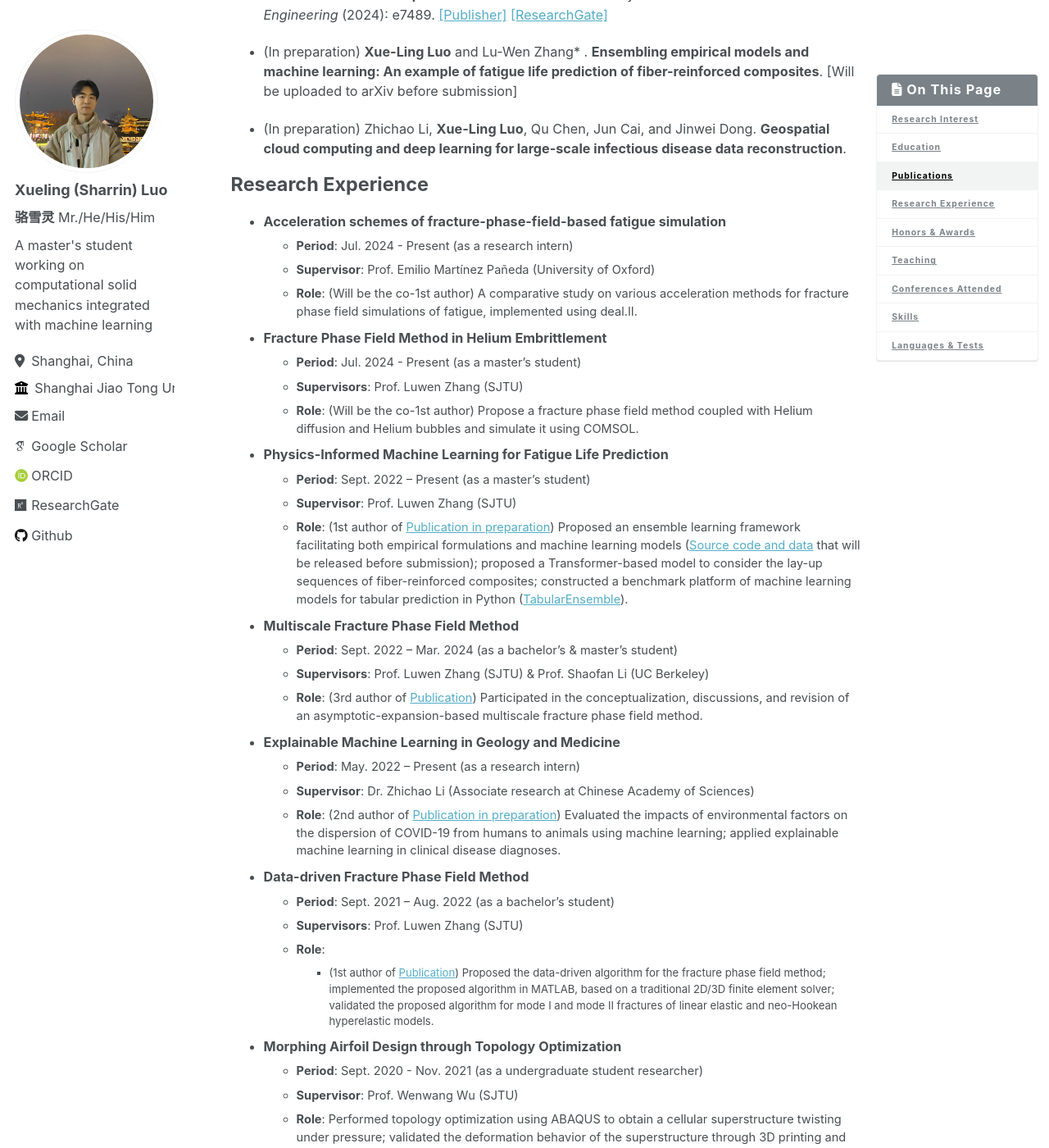
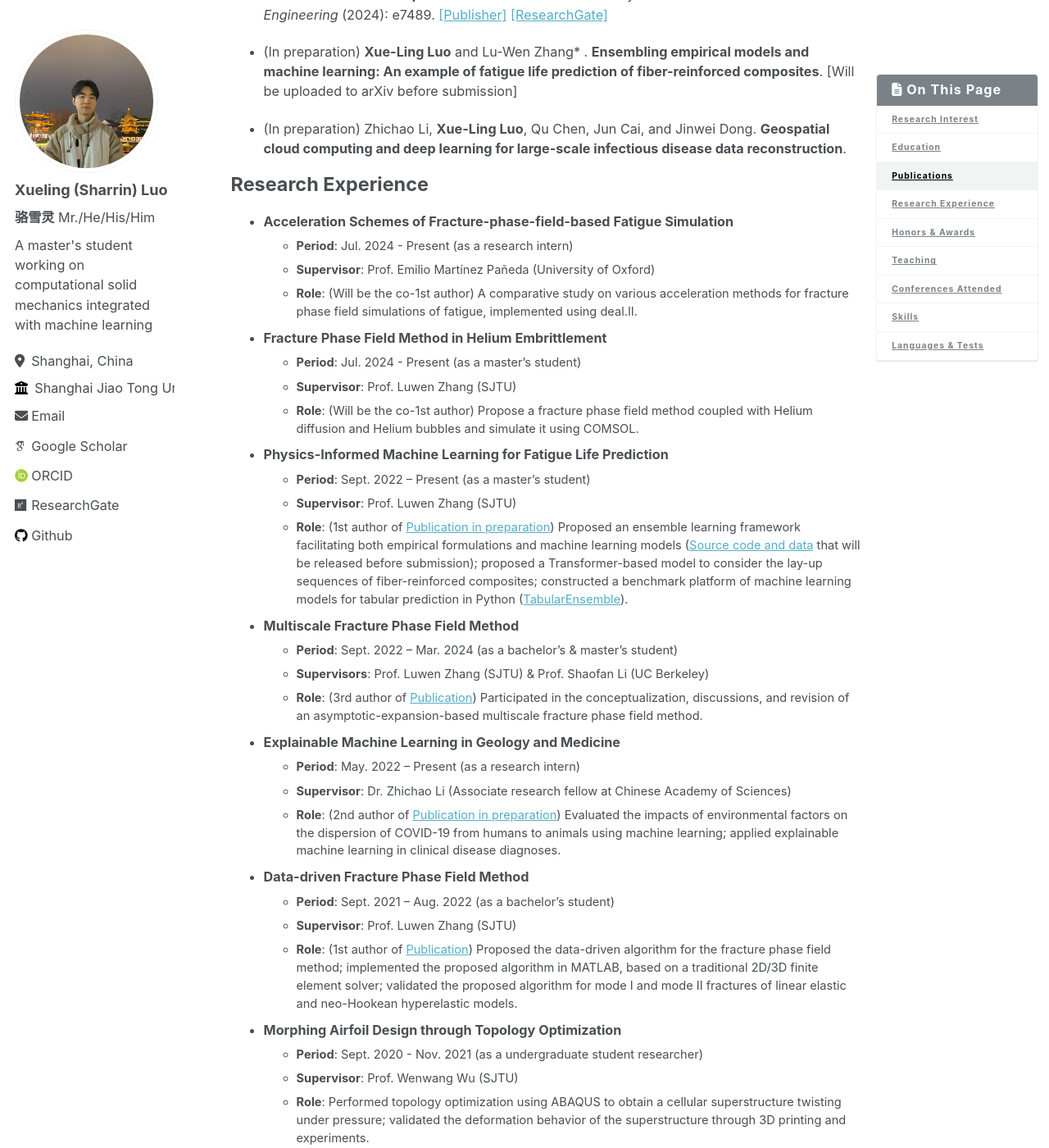
Before and after one commit to LuoXueling/luoxueling.github.io, a Jekyll site: the page built from _pages/about.md, in a window 1280 px wide and 1400 px high, scrolled down 1336 px. Shown: the whole window at 82% size. Built offline with Jekyll 4.4.1, drawn with Linux system fonts in a browser that asks for light colours; some web fonts are replaced.

Commit message:
Update about.md

```diff
--- a/_pages/about.md
+++ b/_pages/about.md
@@ -52,13 +52,13 @@ My research interests lie in **fracture phase field methods**, **machine learnin
 
 # Research Experience
 
-* **Acceleration schemes of fracture-phase-field-based fatigue simulation**
+* **Acceleration Schemes of Fracture-phase-field-based Fatigue Simulation**
   * **Period**: Jul. 2024 - Present (as a research intern)
   * **Supervisor**: Prof. Emilio Martínez Pañeda (University of Oxford)
   * **Role**: (Will be the co-1st author) A comparative study on various acceleration methods for fracture phase field simulations of fatigue, implemented using deal.II.
 * **Fracture Phase Field Method in Helium Embrittlement**
   * **Period**: Jul. 2024 - Present (as a master's student)
-  * **Supervisors**: Prof. Luwen Zhang (SJTU)
+  * **Supervisor**: Prof. Luwen Zhang (SJTU)
   * **Role**: (Will be the co-1st author) Propose a fracture phase field method coupled with Helium diffusion and Helium bubbles and simulate it using COMSOL.
 * **Physics-Informed Machine Learning for Fatigue Life Prediction**
   * **Period**: Sept. 2022 – Present (as a master's student)
@@ -70,13 +70,12 @@ My research interests lie in **fracture phase field methods**, **machine learnin
   * **Role**: (3rd author of [Publication](#pub-2024-multiscale)) Participated in the conceptualization, discussions, and revision of an asymptotic-expansion-based multiscale fracture phase field method.
 * **Explainable Machine Learning in Geology and Medicine**
   * **Period**: May. 2022 – Present (as a research intern)
-  * **Supervisor**: Dr. Zhichao Li (Associate research at Chinese Academy of Sciences)
+  * **Supervisor**: Dr. Zhichao Li (Associate research fellow at Chinese Academy of Sciences)
   * **Role**: (2nd author of [Publication in preparation](#pub-2024-gan)) Evaluated the impacts of environmental factors on the dispersion of COVID-19 from humans to animals using machine learning; applied explainable machine learning in clinical disease diagnoses.
 * **Data-driven Fracture Phase Field Method**
   * **Period**: Sept. 2021 – Aug. 2022 (as a bachelor's student)
-  * **Supervisors**: Prof. Luwen Zhang (SJTU)
-  * **Role**:
-    * (1st author of [Publication](#pub-2022-data-driven)) Proposed the data-driven algorithm for the fracture phase field method; implemented the proposed algorithm in MATLAB, based on a traditional 2D/3D finite element solver; validated the proposed algorithm for mode I and mode II fractures of linear elastic and neo-Hookean hyperelastic models.
+  * **Supervisor**: Prof. Luwen Zhang (SJTU)
+  * **Role**: (1st author of [Publication](#pub-2022-data-driven)) Proposed the data-driven algorithm for the fracture phase field method; implemented the proposed algorithm in MATLAB, based on a traditional 2D/3D finite element solver; validated the proposed algorithm for mode I and mode II fractures of linear elastic and neo-Hookean hyperelastic models.
 * **Morphing Airfoil Design through Topology Optimization**
   * **Period**: Sept. 2020 - Nov. 2021 (as a undergraduate student researcher)
   * **Supervisor**: Prof. Wenwang Wu (SJTU)
```
